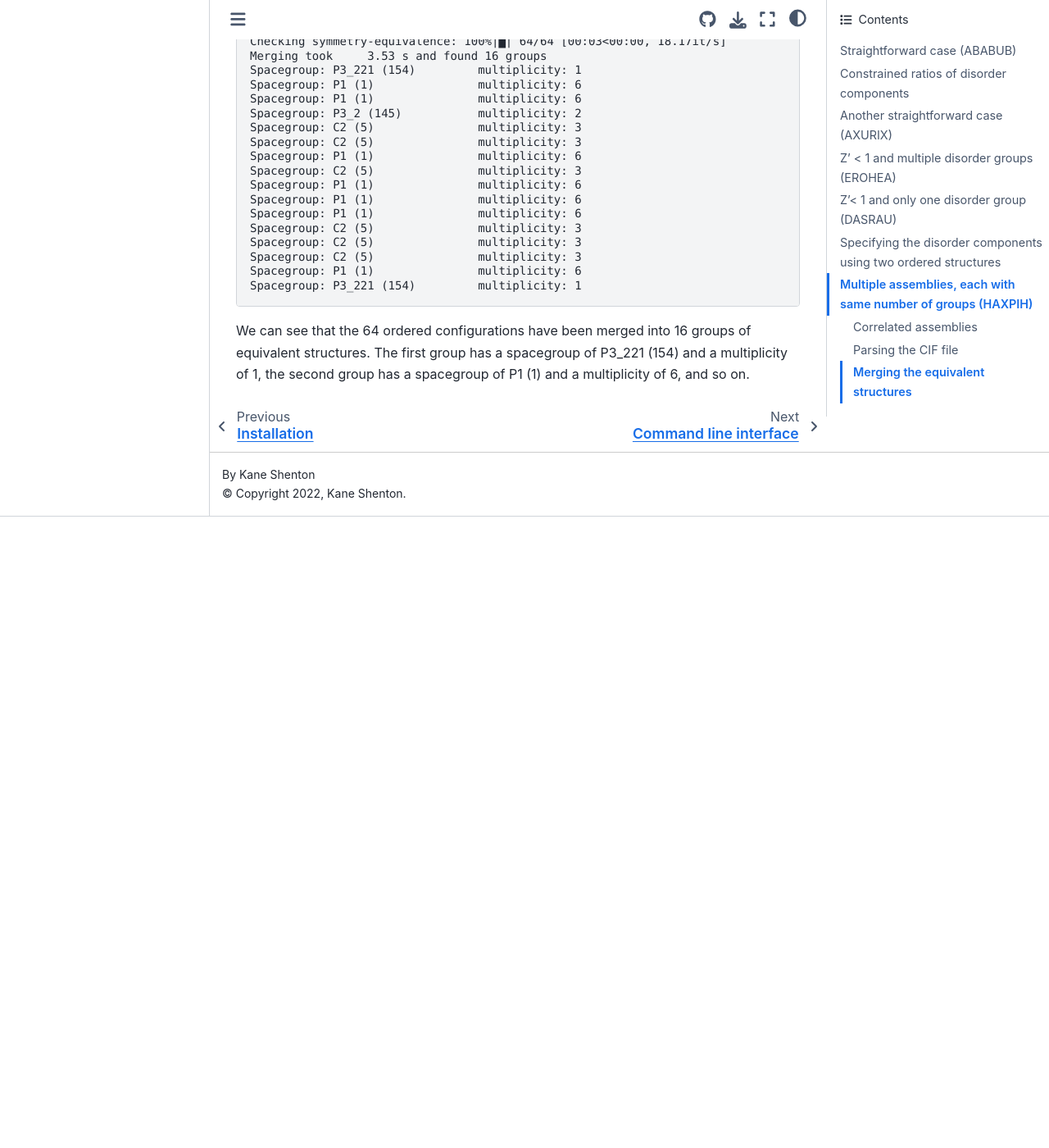
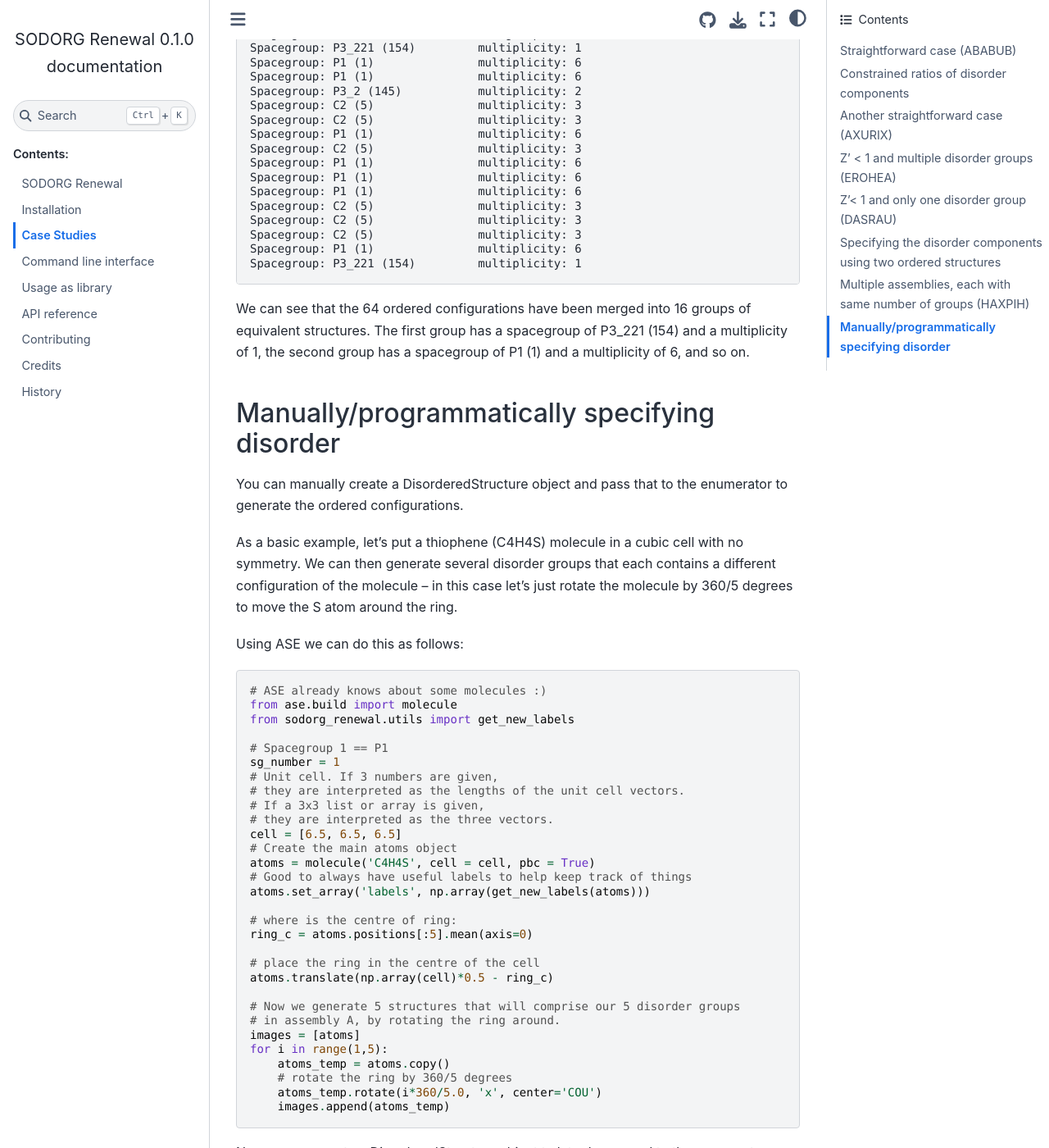
Before and after one commit to CCP-NC/orgdisord, a Sphinx documentation site: the page built from docs/case_studies.rst, in a window 1280 px wide and 1400 px high, scrolled down 13518 px. Shown: the whole window at 82% size. Built offline with Sphinx 7.4.7 and the Sphinx Book theme 1.1.4, drawn with Linux system fonts in a browser that asks for light colours; before the commit the page ends 14148 px from its top, so only the background shows below that; some of the changed text lies outside the part shown.

Commit message:
[docs] add manual disorder structure case study

```diff
--- a/docs/case_studies.rst
+++ b/docs/case_studies.rst
@@ -5,7 +5,7 @@ Case Studies
 
 Here are some case studies of specific systems that have been explored using sodorg_renewal.
 
-The names refer to the CSD code/CIF file in the ./examples/ directory.
+The names of the structures refer to the CSD code/CIF file in the ./examples/ directory.
 
 
 Straightforward case (ABABUB)
@@ -465,8 +465,7 @@ The code can use the difference between the two structures to determine the diso
 
 This functionality is currently limited to the case of one disorder assembly and two disorder groups.
 
-Taking the previous EROHEA example, I manually split the structure into two P1 ordered structures,
- one for the major disorder component and one for the minor. You can download these here:
+Taking the previous EROHEA example, I manually split the structure into two P1 ordered structures, one for the major disorder component and one for the minor. You can download these here:
 
 * :download:`EROHEA major <../examples/EROHEA_maj_P1.cif>`
 * :download:`EROHEA minor <../examples/EROHEA_min_P1.cif>`
@@ -661,3 +660,125 @@ We get the following table: :download:`HAXPIH results table <../examples/haxpih_
 We can see that the 64 ordered configurations have been merged into 16 groups of equivalent structures.
 The first group has a spacegroup of P3_221 (154) and a multiplicity of 1,
 the second group has a spacegroup of P1 (1) and a multiplicity of 6, and so on.
+
+
+
+
+Manually/programmatically specifying disorder
+----------------------------------------------
+
+You can manually create a DisorderedStructure object and pass that to the enumerator to generate the ordered configurations.
+
+As a basic example, let's put a thiophene (C4H4S) molecule in a cubic cell with no symmetry.
+We can then generate several disorder groups that each contains a different configuration of the molecule -- in this case let's just rotate the molecule by 360/5 degrees to move the S atom around the ring.
+
+Using ASE we can do this as follows:
+
+.. code-block:: python
+
+    # ASE already knows about some molecules :)
+    from ase.build import molecule
+    from sodorg_renewal.utils import get_new_labels
+
+    # Spacegroup 1 == P1
+    sg_number = 1
+    # Unit cell. If 3 numbers are given,
+    # they are interpreted as the lengths of the unit cell vectors.
+    # If a 3x3 list or array is given,
+    # they are interpreted as the three vectors.
+    cell = [6.5, 6.5, 6.5]
+    # Create the main atoms object
+    atoms = molecule('C4H4S', cell = cell, pbc = True)
+    # Good to always have useful labels to help keep track of things
+    atoms.set_array('labels', np.array(get_new_labels(atoms)))
+
+    # where is the centre of ring:
+    ring_c = atoms.positions[:5].mean(axis=0)
+
+    # place the ring in the centre of the cell
+    atoms.translate(np.array(cell)*0.5 - ring_c)
+
+    # Now we generate 5 structures that will comprise our 5 disorder groups
+    # in assembly A, by rotating the ring around.
+    images = [atoms]
+    for i in range(1,5):
+        atoms_temp = atoms.copy()
+        # rotate the ring by 360/5 degrees
+        atoms_temp.rotate(i*360/5.0, 'x', center='COU')
+        images.append(atoms_temp)
+
+
+
+Now we can create a DisorderedStructure object to later be passed to the enumerator:
+
+
+.. code-block:: python
+
+    from sodorg_renewal.disordered_structure import DisorderAssembly,
+                                                    DisorderGroup,
+                                                    DisorderedStructure
+    from sodorg_renewal.enumerate import OrderedfromDisordered
+
+    # symmetry operations -- in this case just the identity
+    sg = Spacegroup(sg_number)
+    symops = sg.get_symop()
+
+    # For the ordered part, we just have an empty Atoms object.
+    ordered_atoms = Atoms(cell=cell)
+
+    # make list of DisorderGroup objects to pass into DisorderAssembly
+    disorder_groups = []
+    for i, rot in enumerate(images):
+        disorder_group = DisorderGroup(
+            label = str(i+1),
+            atoms = rot,
+            symmetry_operations=symops,
+            tag = i+1,
+            occupancy = 1/len(images),
+            )
+        disorder_groups.append(disorder_group)
+
+    # create disorder assembly
+    da = DisorderAssembly(
+        label = 'A',
+        disorder_groups = disorder_groups,
+        tag = 0,
+        )
+
+    # create disordered structure
+    ds = DisorderedStructure(
+        ordered_atoms= ordered_atoms,
+        Z = 1,
+        spacegroup =  sg,
+        disorder_assemblies = [da],
+        molecular_crystal=True,
+        )
+
+    # now we can pass this to the enumerator
+    od = OrderedfromDisordered(ds)
+
+    # Let's generate 20 random configurations in a 1x5x5 supercell:
+    supercell = [1, 5, 5]
+    images = od.get_supercell_configs(
+                    supercell = supercell,
+                    maxiters = 20,
+                    exclude_ordered = False,
+                    random_configs=True)
+
+    # Now we could write them to disk
+    # in lots of different formats. E.g.:
+    for i, image in enumerate(images):
+        image.write(f'C4H4S_example_{i+1:02d}.cif')
+        #image.write(f'C4H4S_example_{i+1:02d}.cell')
+        #image.write(f'C4H4S_example_{i+1:02d}.xyz')
+
+    # Or we could use the ASE GUI to view them:
+    from ase.visualize import view
+    view(images)
+
+
+I used the ASE POVRAY writer to create nice images of each configuration in a 1x6x3 supercell and stitched them into a gif using ImageMagick:
+
+.. image:: images/C4H4S_6x3.gif
+    :width: 800px
+    :align: center
--- a/docs/conf.py
+++ b/docs/conf.py
@@ -111,7 +111,10 @@ html_theme = 'sphinx_book_theme'
 #
 html_theme_options = {
     "repository_url": "https://github.com/jkshenton/sodorg_renewal",
+    "repository_branch": "main",
+    "path_to_docs": "docs",
     "use_repository_button": True,
+    "use_edit_page_button": True,
 }
 
 # Add any paths that contain custom static files (such as style sheets) here,
```
Also changed, not shown: docs/images/C4H4S_6x3.gif (added).
